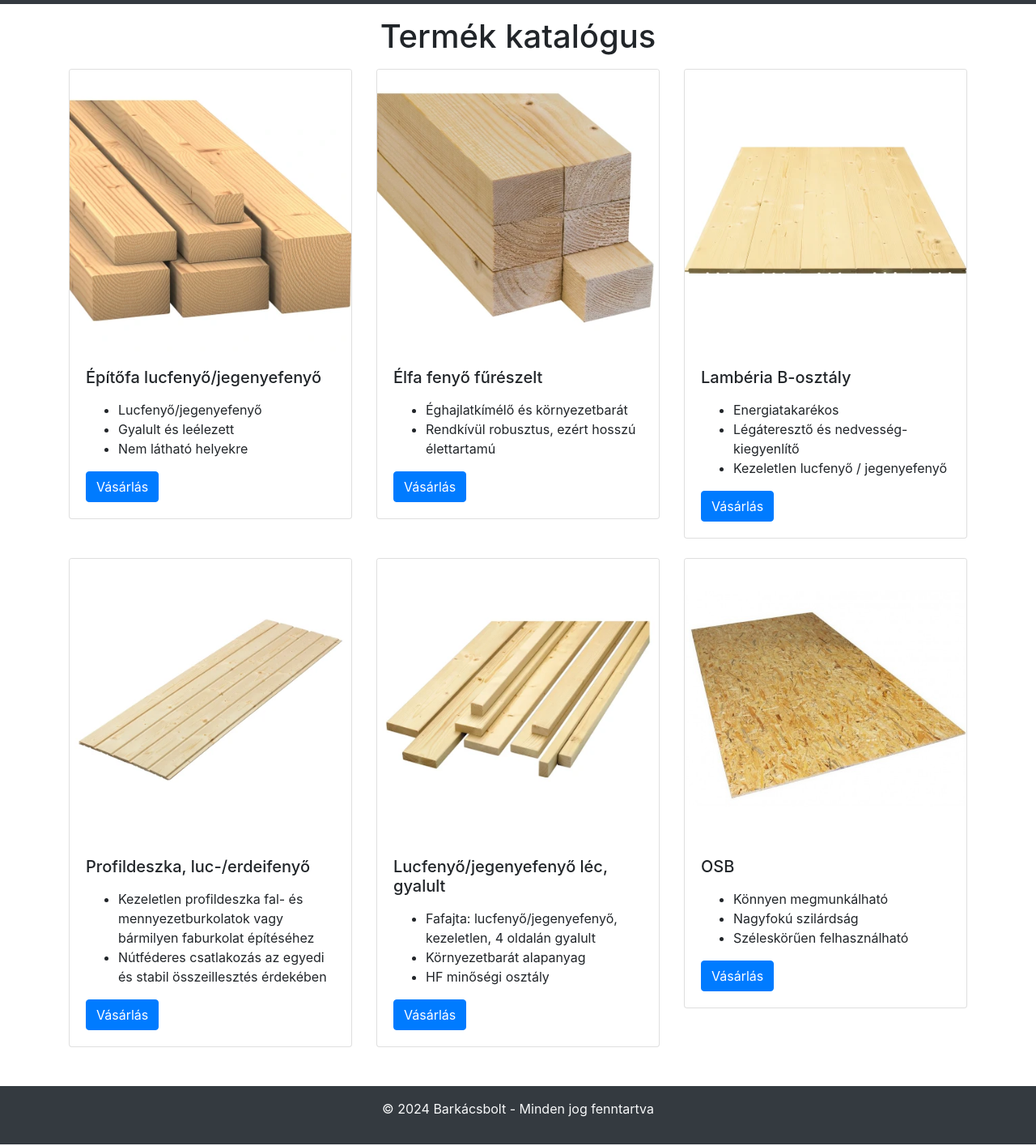
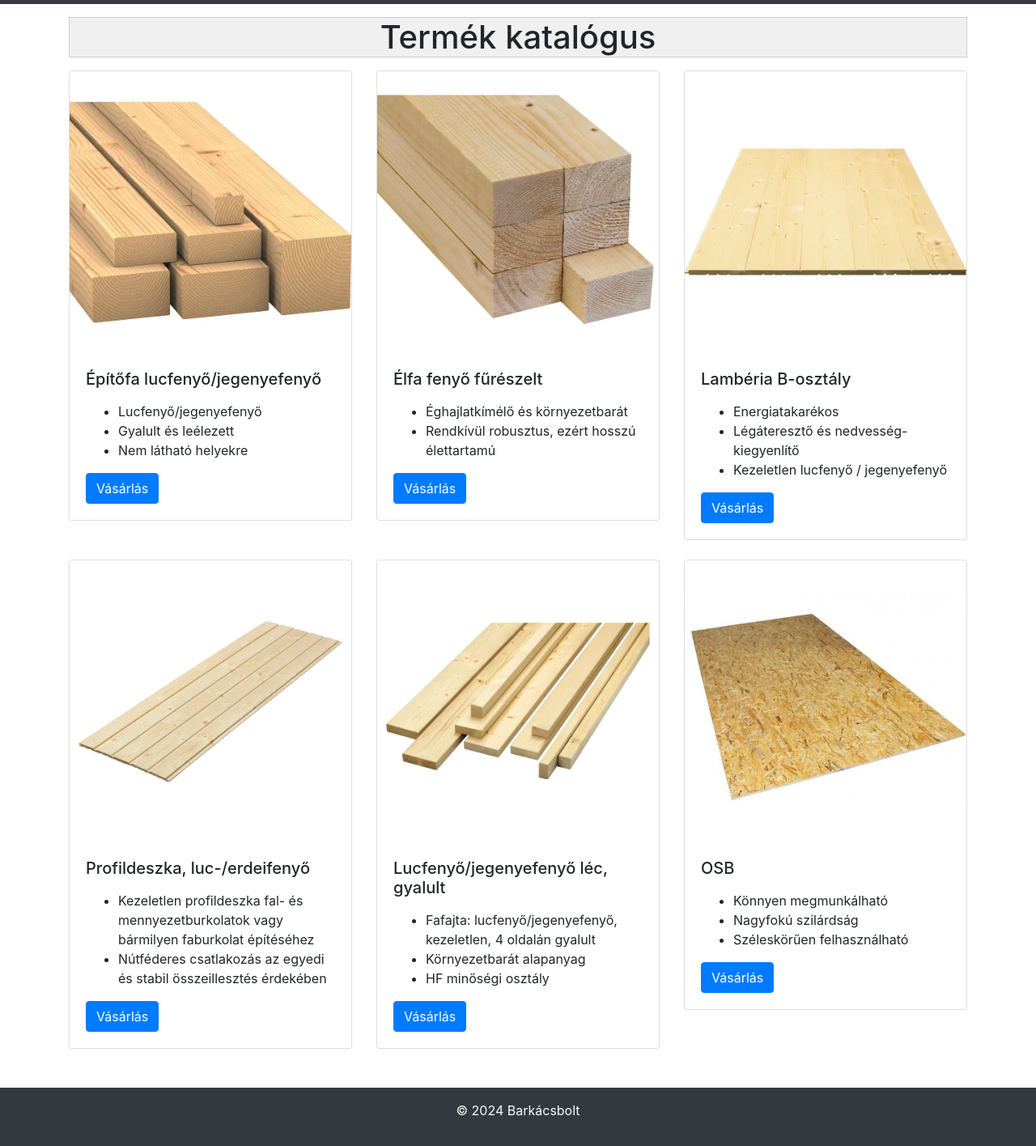
Before and after one commit to Lyancsih/Lyancsih.github.io, a plain HTML site: page faanyagok.html in a window 1280 px wide. Shown: the part 51-1466 px from the top of the page at 81% size. Drawn offline with nearby package versions, Linux system fonts and the light colour scheme.

Commit message:
idk sztem kesz

```diff
--- a/faanyagok.html
+++ b/faanyagok.html
@@ -39,7 +39,7 @@
 </nav>
 
 <div class="container mt-3">
-  <h1 class="text-center mb-3" class="cim">Termék katalógus</h1>
+  <h1 class="text-center mb-3 cim">Termék katalógus</h1>
   <div class="row">
     <div class="col-md-4 mb-4">
       <div class="card">
@@ -141,7 +141,7 @@
 
 <footer class="bg-dark text-light text-center py-3 mt-4">
   <div class="container">
-    <p>&copy; 2024 Barkácsbolt - Minden jog fenntartva</p>
+    <p>&copy; 2024 Barkácsbolt</p>
   </div>
 
 
```
Also changed, not shown: festékek.html (+2 -2 lines), index.html (+1 -1 lines).
